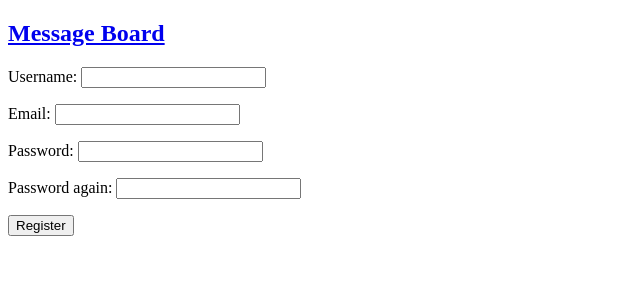
After one commit to Niria/csb-project1, a Django app: page /message_board/register in a window 1280 px wide. The commit adds this page. Shown: the top 300 px of the page, without its empty margins (0-640 px from the left). Run offline with Django 5.2, Linux system fonts and the light colour scheme.

Commit message:
add register form, add first 3 flaws and their fixes

```diff
--- a/message_board/templates/message_board/index.html
+++ b/message_board/templates/message_board/index.html
@@ -4,7 +4,9 @@
 {% block content %}
 <h3>New Thread</h3>
 <form action="{% url 'message_board:new_thread' %}" method="post">
-  {% csrf_token %}
+  {# Flaw 1 #}
+  {# Uncomment the csrf_token from the row below to make sure it is sent to server with the form #}
+  {# {% csrf_token %} #}
   <p>
     <label>Title</label>
     <br>
--- a/message_board/templates/message_board/navbar.html
+++ b/message_board/templates/message_board/navbar.html
@@ -12,8 +12,9 @@
       </form>
     </span>
     {% else %}
-    {% if request.resolver_match.view_name != "message_board:login_view" %}
+    {% if request.resolver_match.view_name != "message_board:login_view" and request.resolver_match.view_name != "message_board:register_view" %}
     <a href="{% url 'message_board:login_view' %}" type="button">Login</a>
+    <a href="{% url 'message_board:register_view' %}" type="button">Register</a>
     {% endif %}
     {% endif %}
   </div>
--- /dev/null
+++ b/message_board/templates/message_board/register.html
@@ -0,0 +1,25 @@
+{% extends 'message_board/base.html' %}
+
+{% block title %}Register{% endblock title %}
+{% block content %}
+<form action="{% url 'message_board:register_view' %}" method="post">
+  {% csrf_token %}
+  <p>
+    <label>Username:</label>
+    <input type="text" name="username"/>
+  </p>
+  <p>
+    <label>Email:</label>
+    <input type="text" name="email"/>
+  </p>
+  <p>
+    <label>Password:</label>
+    <input type="password" name="password1"/>
+  </p>
+  <p>
+    <label>Password again:</label>
+    <input type="password" name="password2"/>
+  </p>
+  <input type="submit" value="Register"/>
+</form>
+{% endblock content %}
--- a/message_board/templates/message_board/thread.html
+++ b/message_board/templates/message_board/thread.html
@@ -9,6 +9,7 @@
   {% if thread.user.id == request.user.id %}
   <form action="{% url 'message_board:delete_thread' thread.id %}" method="post">
     {% csrf_token %}
+    <input type="number" name="thread-id" hidden value="{{ thread.id }}" />
     <input type="submit" value="Delete thread"/>
   </form>
   {% endif %}
@@ -30,8 +31,9 @@
         <span style="display: flex;">
           {{ reply.content }}
           {% if reply.user.id == request.user.id %}
-          <form action="{% url 'message_board:delete_reply' thread.id reply.id%}" method="post">
+          <form action="{% url 'message_board:delete_reply' thread.id %}" method="post">
             {% csrf_token %}
+            <input type="number" name="reply-id" hidden value="{{ reply.id }}" />
             <input type="submit" value="Delete"/>
           </form>
           {% endif%}
--- a/message_board/urls.py
+++ b/message_board/urls.py
@@ -5,12 +5,13 @@ app_name = "message_board"
 urlpatterns = [
     path("", views.index, name="index"),
     path("accounts/", include("django.contrib.auth.urls")),
+    path("register", views.register_view, name="register_view"),
     path("login", views.login_view, name="login_view"),
     path("logout", views.logout_view, name="logout_view"),
     path("profile/<str:username>", views.profile_view, name="profile_view"),
     path("threads/<int:thread_id>/", views.thread, name="thread"),
-    path("threads/new/", views.new_thread, name="new_thread"),
-    path("threads/<int:thread_id>/delete/", views.delete_thread, name="delete_thread"),
-    path("threads/<int:thread_id>/reply/", views.new_reply, name="new_reply"),
-    path("threads/<int:thread_id>/<int:reply_id>/delete", views.delete_reply, name="delete_reply"),
+    path("threads/new_thread/", views.new_thread, name="new_thread"),
+    path("threads/<int:thread_id>/delete_thread/", views.delete_thread, name="delete_thread"),
+    path("threads/<int:thread_id>/new_reply/", views.new_reply, name="new_reply"),
+    path("threads/<int:thread_id>/delete_reply", views.delete_reply, name="delete_reply"),
 ]
--- a/message_board/views.py
+++ b/message_board/views.py
@@ -2,7 +2,11 @@ from django.http import HttpResponseRedirect
 from django.shortcuts import render, redirect, get_object_or_404
 from django.urls import reverse
 from django.contrib.auth import authenticate, login, logout, get_user_model
+from django.contrib.auth.forms import UserCreationForm
 from django.contrib import messages
+from django.views.decorators.csrf import csrf_exempt
+from django.core.exceptions import PermissionDenied
+from django.db import connection
 
 from .models import Thread, Reply
 User = get_user_model()
@@ -11,6 +15,22 @@ def index(request):
     thread_list = Thread.objects.all()
     context = {"thread_list": thread_list}
     return render(request, "message_board/index.html", context)
+
+def register_view(request):
+    if request.method == "GET" and request.user.is_authenticated:
+        return redirect("message_board:index")
+
+    if request.method == "POST":
+        form = UserCreationForm(request.POST)
+        if form.is_valid():
+            user = form.save()
+            user.email = request.POST["email"]
+            user.save()
+            return redirect("message_board:login_view")
+        else:
+            messages.error(request, "Registration failed")
+
+    return render(request, "message_board/register.html")
 
 def login_view(request):
     if request.method == "GET" and request.user.is_authenticated:
@@ -33,7 +53,11 @@ def logout_view(request):
         logout(request)
     return redirect("message_board:index")
 
+# Flaw 2
 def profile_view(request, username):
+    # Uncomment the two lines below to apply fix for flaw 2
+    # if request.user.username != username:
+    #     raise PermissionDenied
     user = get_object_or_404(User, username=username)
     return render(request, "message_board/profile.html", {"user": user})
 
@@ -43,6 +67,9 @@ def thread(request, thread_id):
     return render(request, "message_board/thread.html",
                   {"thread": thread, "replies": replies})
 
+# Flaw 1
+# Comment or delete the @csrf_exempt decorator from the row below
+@csrf_exempt
 def new_thread(request):
     thread_title = request.POST["new-thread-title"]
     thread_content = request.POST["new-thread-content"]
@@ -62,7 +89,16 @@ def new_reply(request, thread_id):
     reply.save()
     return HttpResponseRedirect(reverse("message_board:thread", args=(thread_id,)))
 
-def delete_reply(request, thread_id, reply_id):
-    reply = get_object_or_404(Reply, pk=reply_id)
-    reply.delete()
+# FLAW 3
+# Flawed endpoint:
+def delete_reply(request, thread_id):
+    reply_id = request.POST["reply-id"]
+    with connection.cursor() as cursor:
+        cursor.execute("DELETE FROM message_board_reply WHERE id =" + reply_id)
     return redirect("message_board:thread", thread_id=thread_id)
+
+# Fixed endpoint:
+# def delete_reply(request, thread_id):
+#     reply = get_object_or_404(Reply, pk=reply_id)
+#     reply.delete()
+#     return redirect("message_board:thread", thread_id=thread_id)
--- a/project/settings.py
+++ b/project/settings.py
@@ -84,6 +84,8 @@ DATABASES = {
 # Password validation
 # https://docs.djangoproject.com/en/6.0/ref/settings/#auth-password-validators
 
+# AUTH_PASSWORD_VALIDATORS = []
+
 AUTH_PASSWORD_VALIDATORS = [
     {
         "NAME": "django.contrib.auth.password_validation.UserAttributeSimilarityValidator",
```
Also changed, not shown: db.sqlite3.
